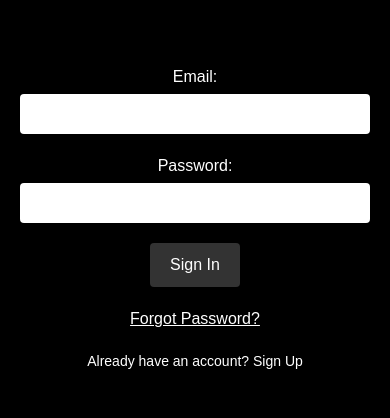
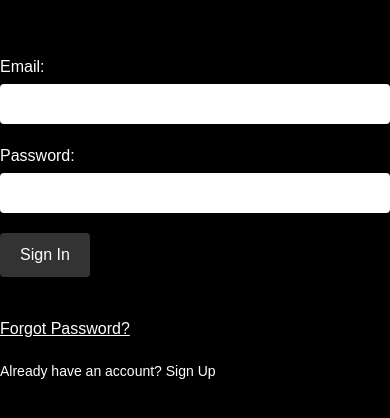
Before and after one commit to Arjun-mohan-7/Sign-in, a plain HTML site: page index.html in a window 390 px wide. Shown: the part 196-614 px from the top of the page. Drawn offline with nearby package versions, Linux system fonts and the light colour scheme.

Commit message:
index.html
Responsiveness update

```diff
--- a/index.html
+++ b/index.html
@@ -85,10 +85,10 @@
 </head>
 
 <body>
-    <div class="container">
+    <div class="row">
 
         <form onsubmit="return validateEmail();">
-            <div class="form-group">
+            <div col-md-12 class="form-group">
                 <label for="email">Email:</label>
                 <input  id="email" name="email" required>
             </div>
```
